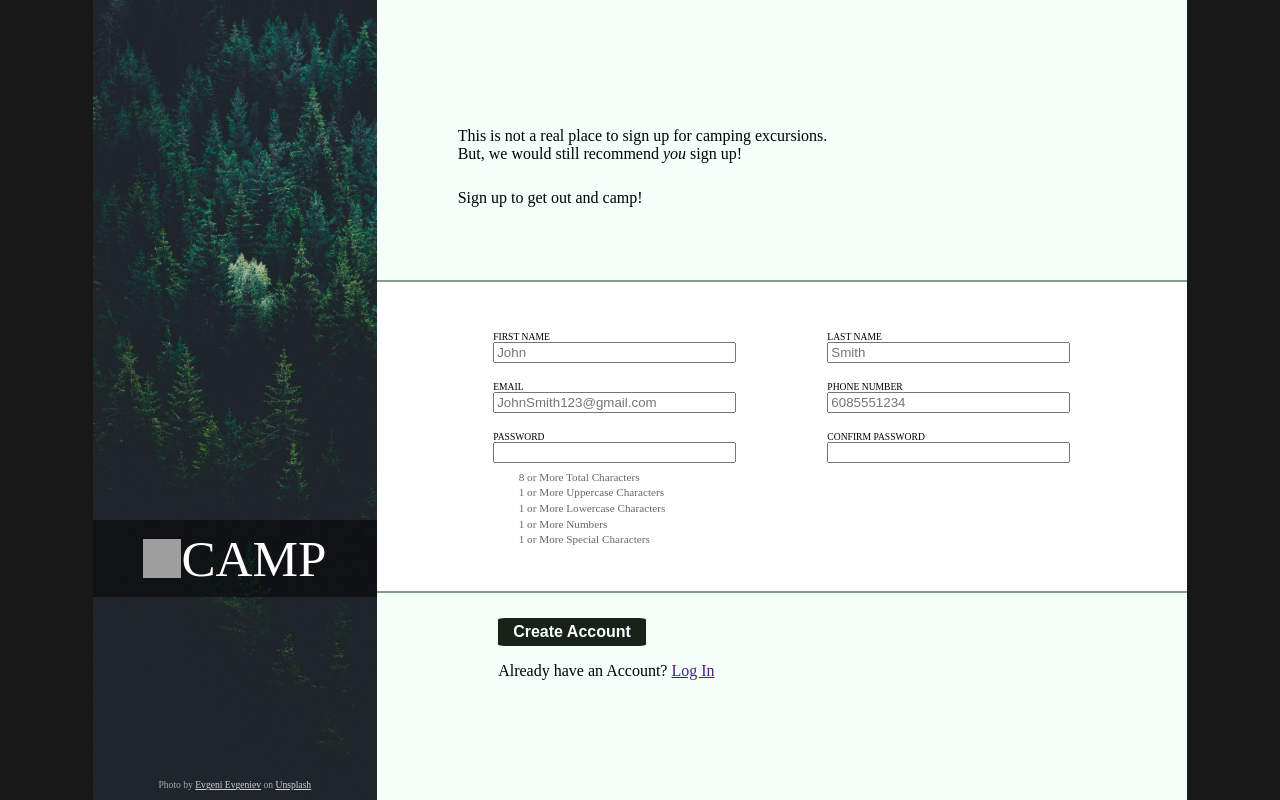
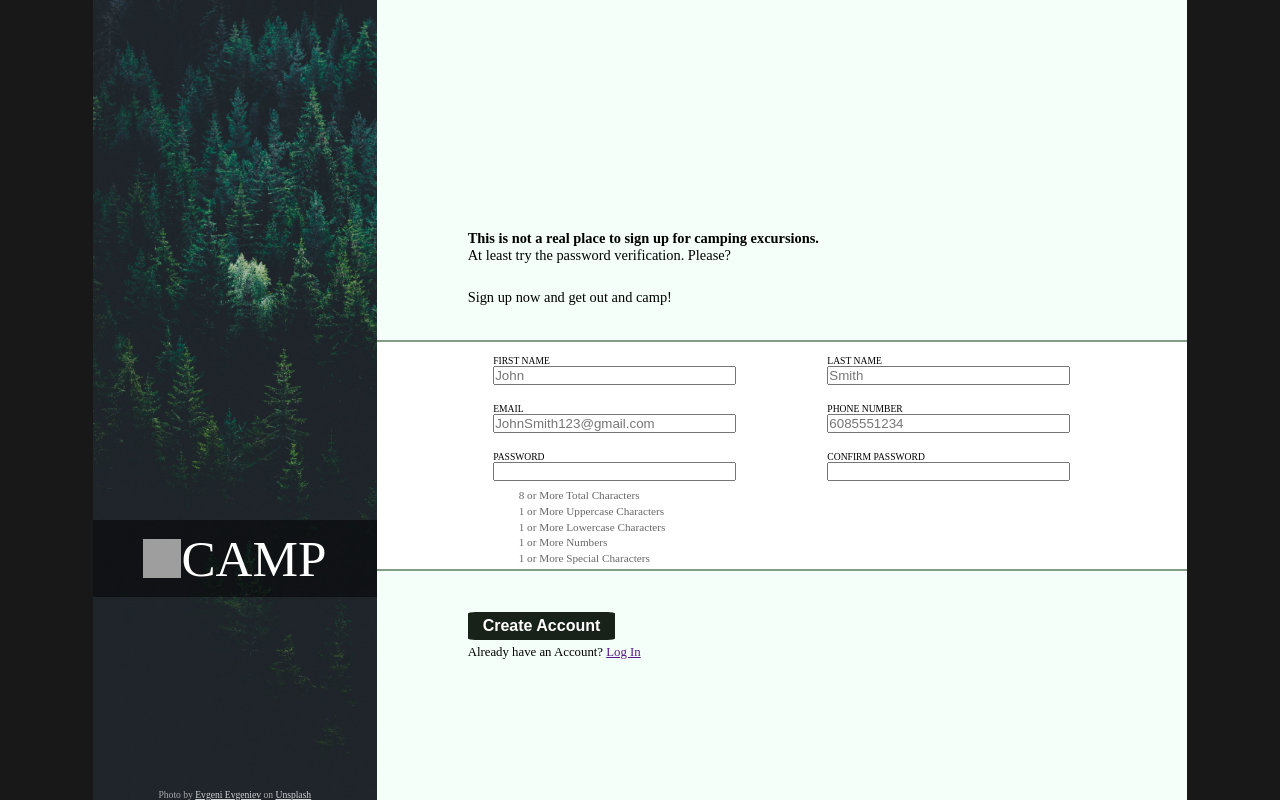
Before and after one commit to sockshin/sign-up-form, a plain HTML site: page index.html in a window 1280 px wide. Drawn offline with Linux system fonts and the light colour scheme; grey boxes are pictures that could not be loaded.

Commit message:
changed background pic

```diff
--- a/index.html
+++ b/index.html
@@ -21,9 +21,9 @@
         </div>
         <div class="right-container">
             <div class="top-right-text">
-                <p>This is not a real place to sign up for camping excursions.</p>
-                <p>But, we would still recommend <em>you</em> sign up!</p>
-                <p>Sign up to get out and camp!</p>
+                <p><strong>This is not a real place to sign up for camping excursions.</strong></p>
+                <p>At least try the password verification. Please?</p>
+                <p>Sign up now and get out and camp!</p>
 
             </div>
             <div class="form-inputs">
@@ -143,7 +143,7 @@ let reqsMet;
             confirmPassword()
             checkPassFail()
         }
-        if (passwordText == ""){
+        if (passwordText == "" || reqsMet < 5){
             passwordCompleted=true;
             checkPassFail();
             confirmPassword()
--- a/styles.css
+++ b/styles.css
@@ -1,8 +1,16 @@
+* {
+    margin: 0;
+    padding: 0;
+    box-sizing: border-box; /* gets rid of horizontal scroll bar from min-height 100vh */
+}
+
+
 body{
-
     padding: 0px;
     background-color: rgb(24, 24, 24);
     margin: 0 auto;
+    min-height:100vh; /* makes sure content fills tall screens */
+
 }
 
 
@@ -13,8 +21,9 @@ body{
 }
 
 .left-container{
+    min-height: 100vh;
     width:max(35%, 100px) ; /* make min width of vertical banner 30% or 100px  */
-    background-image: url('/trees.jpg');
+    background-image: url('trees.jpg');
     background-size: cover;
     display: flex;
     flex-direction: column;
@@ -29,7 +38,7 @@ body{
     height: clamp(3rem, 6vw, 6rem);
     margin-top: 65vh;
     display:flex;
-    align-items: center; /* centers "ODIN" */
+    align-items: center; /* centers "CAMP" */
     justify-content: center;
 }
 
@@ -57,6 +66,7 @@ body{
 
 /*-----------Right Container Form and Create Account---------*/
 .right-container{
+    min-height:100%;
     width:100%;
     background-color: rgb(245, 255, 249);
     display: flex;
@@ -67,10 +77,10 @@ body{
 
 
 .top-right-text{
-    font-size: clamp(.7rem, 2vh, 1.5rem);
+    font-size: clamp(.8rem, 1.8vh, 1.3rem);
     height: 20%;
-    padding: 10%  max(10px 14%);
-    margin: 20px auto;
+    padding: 10%  10px 0;
+    margin: 20px auto 20px;
     width: max(200px, 80%);
     display: flex;
     flex-direction: column;
@@ -90,8 +100,8 @@ body{
 }
 
 .form-inputs{
-    padding: 5% 0;
-    margin-top: 0;
+    padding:5px 0 0;
+    margin: 0 0;
     width: 100%;
     background-color: white;
     border-top: 2px solid rgb(133, 156, 136) ;
@@ -131,6 +141,7 @@ form>p {
 }
 
 .password-reqs, .password-confirm{
+    box-sizing: content-box; /* allows requirements on one line of text*/
     width: max(200px, 30%); /*keep the same width as the input <p> tags so flex wraps correctly */
     flex-direction: column;
     display: flex;
@@ -148,12 +159,13 @@ form>p {
 
 .input-fails{
         border: 2px solid rgba(170, 0, 0, .8);
-        box-shadow: 0 0 0 2px rgba(170,0, 0, .2); ;
+        box-shadow: 0 0 0 2px rgba(170,0, 0, .2);
         outline: none;
         border-radius: 5px;
 }
 .input-passes{
     border: 2px solid rgba(0, 170, 0, .8);
+    box-shadow: 2px solid rgba(0, 170, 0, .2);
     outline:none;
     border-radius: 5px;
 }
@@ -167,9 +179,12 @@ form>p {
 }
 
 .bottom-right-text{
-    padding: 3% max(1px, 15%);
-    margin: 0 auto;
+    padding: 5% 10px 0;
+    margin: 0 auto 0;
     width: max(200px, 80%);
+    display: flex;
+    flex-direction: column;
+    align-items: flex-start;
 }
 
 .bottom-right-text button{
@@ -182,7 +197,9 @@ form>p {
     background-color: rgb(25, 34, 25)
 }
 .bottom-right-text p{
-    font-size: min(3vw, 1rem);
+    margin-top: 5px;
+    font-size: min(3vw, .8rem);
+    width: max(200px, 80%);
 }
 
 
@@ -190,7 +207,4 @@ form>p {
     body {
       padding: 0px calc(20vw - 163px); /*makes padding naturally shrink to 0 on large screens to 815px wide. 815*.20 = 163 */
     }
-    .full-container{
-        height: 100vh;
-    }
   }
```
